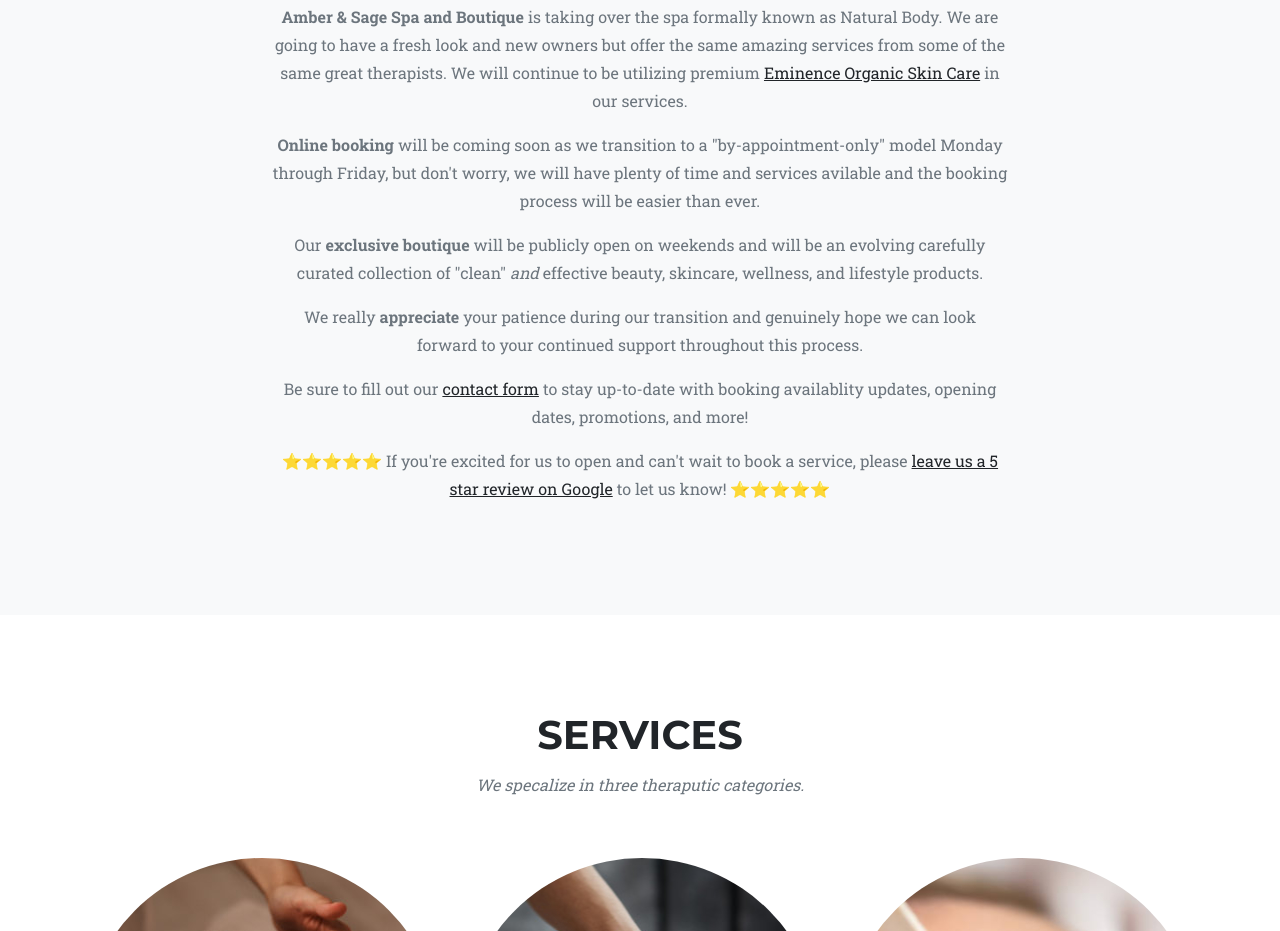
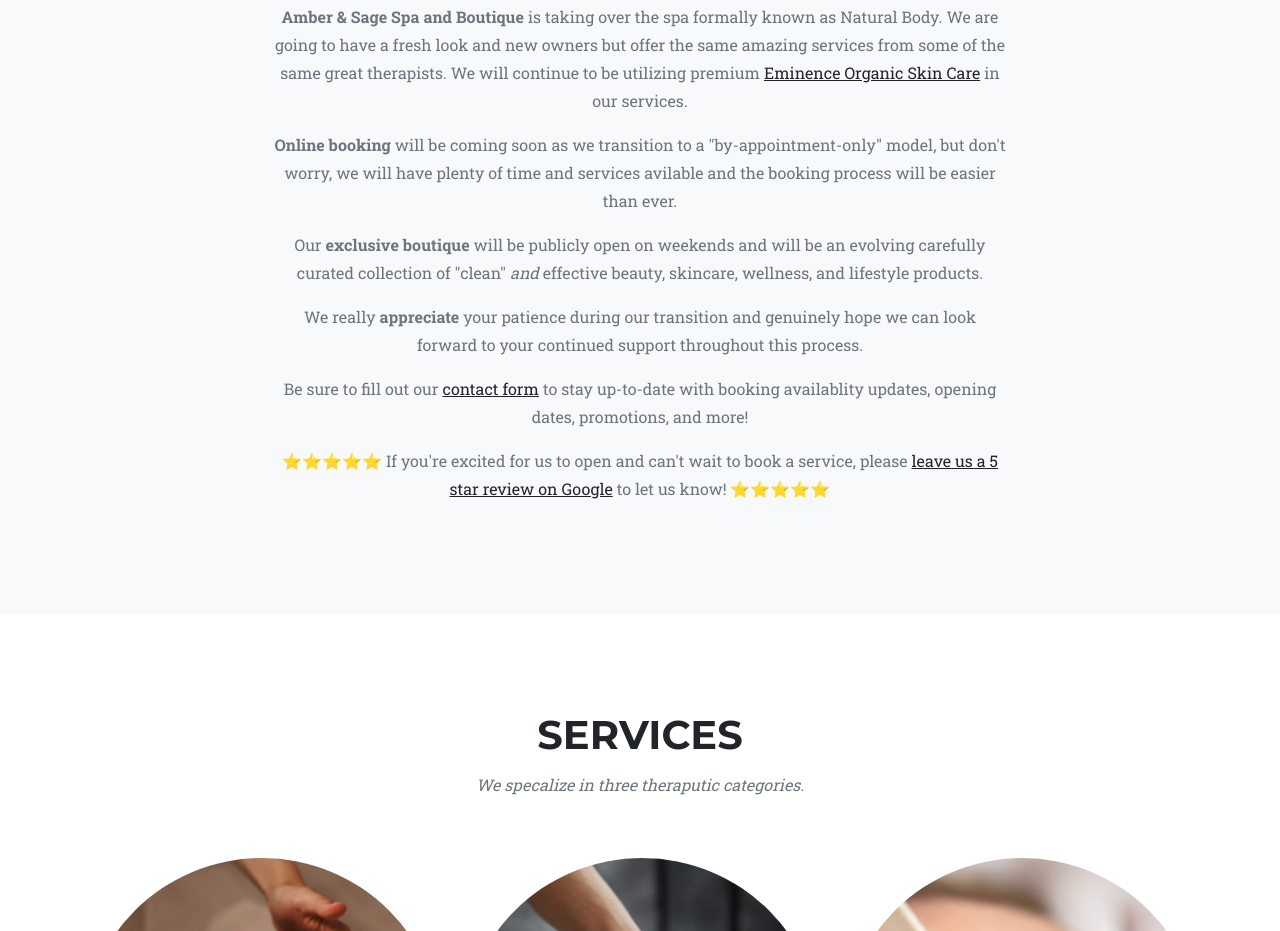
Before and after one commit to amberandsage/amberandsage.github.io, a plain HTML site: page index.html in a window 1280 px wide. Shown: the part 1098-2029 px from the top of the page. Drawn offline with nearby package versions, Linux system fonts and the light colour scheme.

Commit message:
fix typo

```diff
--- a/index.html
+++ b/index.html
@@ -72,7 +72,7 @@
                 <div class="row">
                     <div class="col-lg-8 mx-auto text-center"><p class="large text-muted"><b>Amber & Sage Spa and Boutique</b> is taking over the spa formally known as Natural Body. We are going to have a fresh look and new owners but offer the same amazing services from some of the same great therapists. We will continue to be utilizing premium <a href="https://eminenceorganics.com/us" class="link-dark">Eminence Organic Skin Care</a> in our services.</p>
 
-                    <p class="large text-muted"><b>Online booking</b> will be coming soon as we transition to a "by-appointment-only" model Monday through Friday, but don't worry, we will have plenty of time and services avilable and the booking process will be easier than ever.</p>
+                    <p class="large text-muted"><b>Online booking</b> will be coming soon as we transition to a "by-appointment-only" model, but don't worry, we will have plenty of time and services avilable and the booking process will be easier than ever.</p>
 
                     <p class="large text-muted">Our <b>exclusive boutique</b> will be publicly open on weekends and will be an evolving carefully curated collection of "clean" <i>and</i> effective beauty, skincare, wellness, and lifestyle products.</p>
 
```
